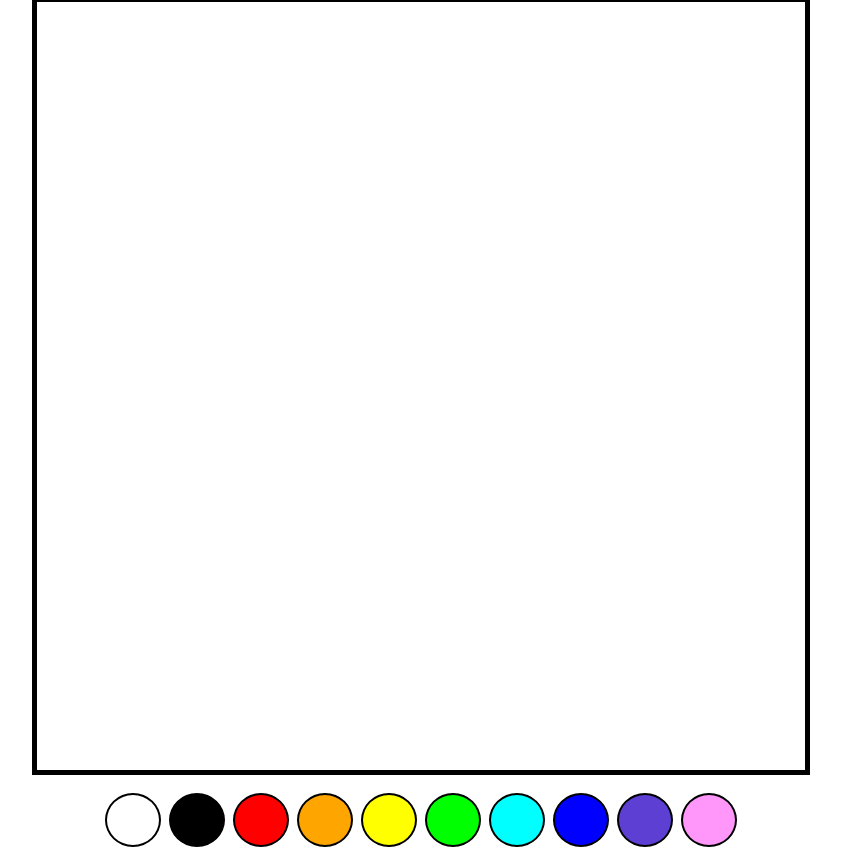
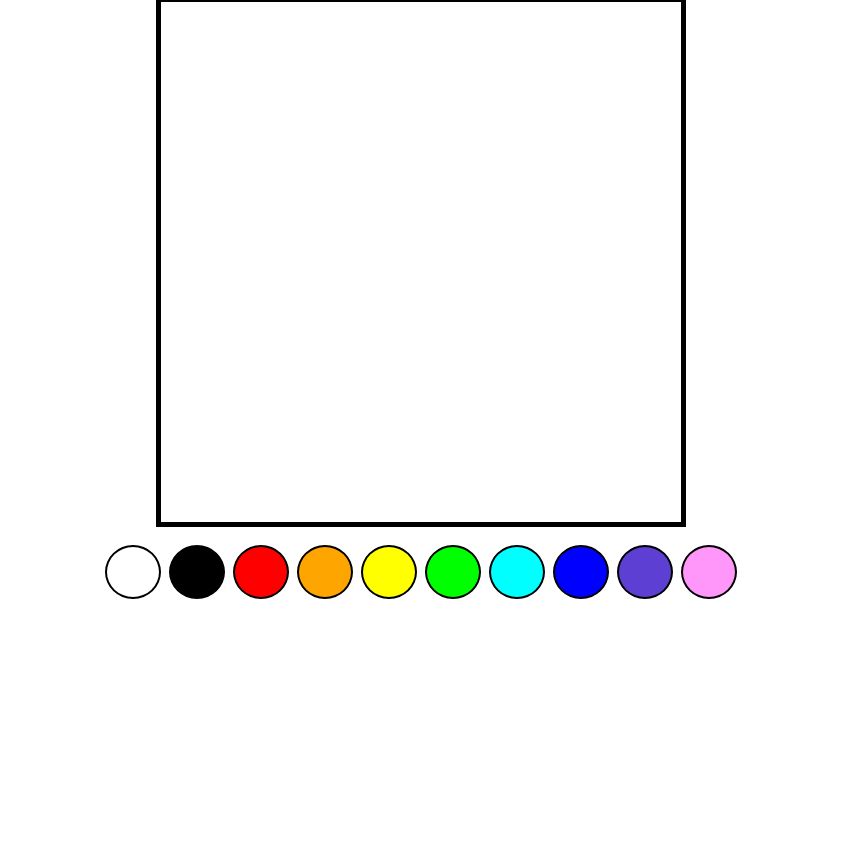
Before and after one commit to LucasRosen/Etch-A-Sketch, a plain HTML site: page index.html in a window 1280 px wide. Shown: the part 42-894 px from the top of the page, without its empty margins (219-1060 px from the left). After the commit the page ends 800 px from the top, so only its background shows below. Drawn offline with Linux system fonts and the light colour scheme.

Commit message:
Make some changes to grid-container scaling

```diff
--- a/style.css
+++ b/style.css
@@ -9,13 +9,13 @@ body {
 }
 
 #grid-container {
-    flex-shrink: 0;
+    flex-grow: 0;
 
     display: flex;
     flex-direction: column;
-    flex-wrap: nowrap;
 
-    width: 60%;
+    height: 65%;
+    min-width: none;
     aspect-ratio: 1 / 1 ;
 
     border: 5px solid black;
```
